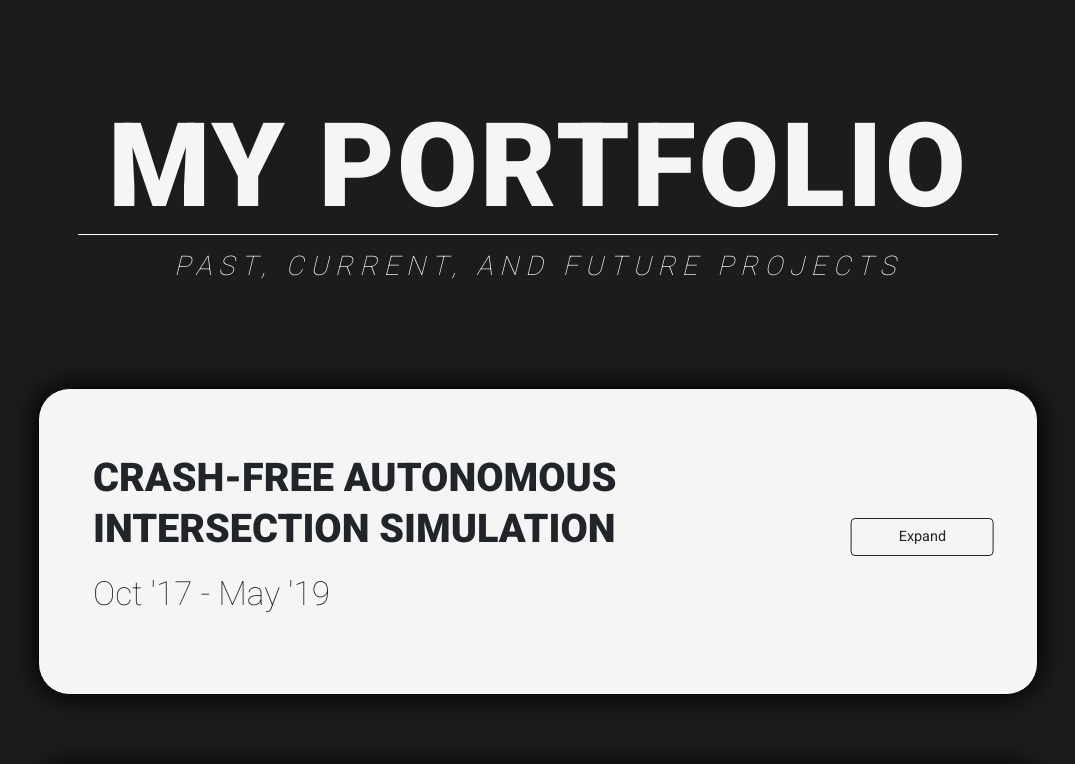
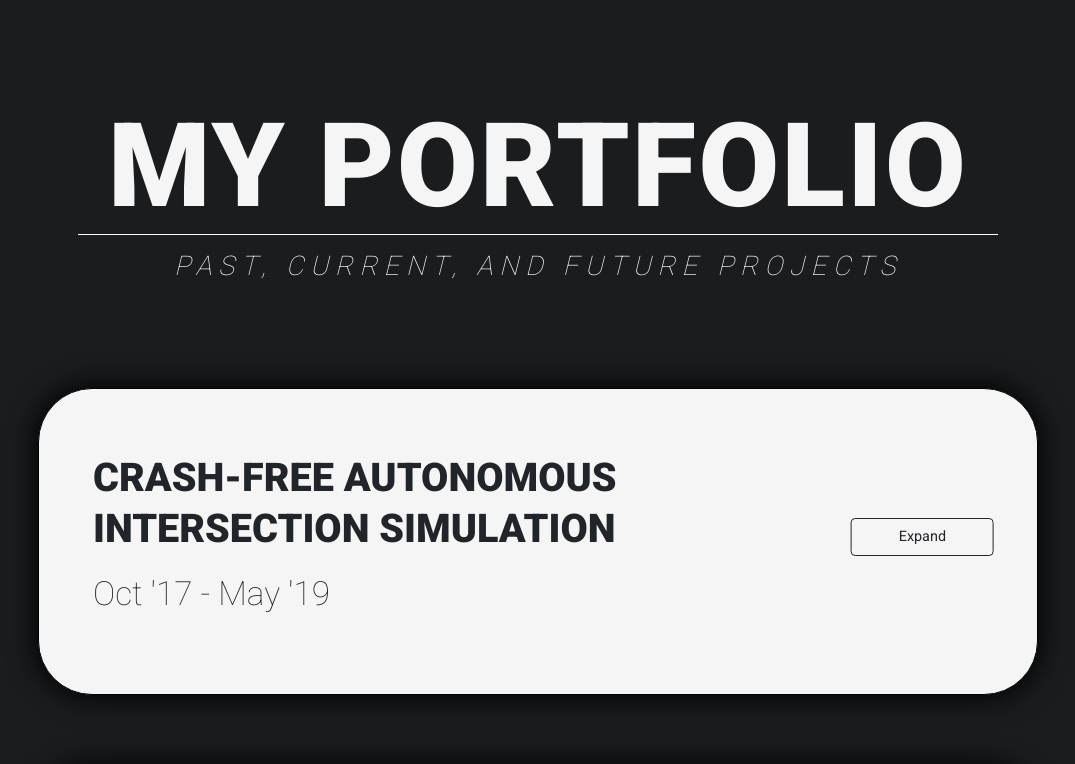
Before and after one commit to a-dubs/portfolio.alecwarren.com, a plain HTML site: page index.html in a window 1280 px wide. Shown: the top 764 px of the page, without its empty margins (102-1177 px from the left). Drawn offline with nearby package versions, Linux system fonts and the light colour scheme.

Commit message:
Update index.css

```diff
--- a/index.css
+++ b/index.css
@@ -294,7 +294,7 @@
 /* ///////////////////////////////////// */
 
 .project {
-    border-radius: 1.75em;
+    border-radius: 3em;
     position: relative;
     overflow: hidden;
     position: relative;
```
